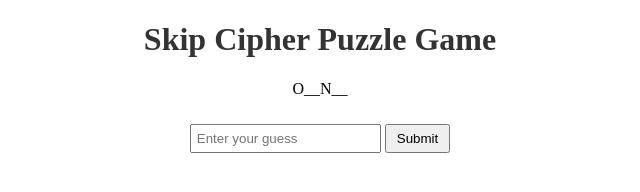
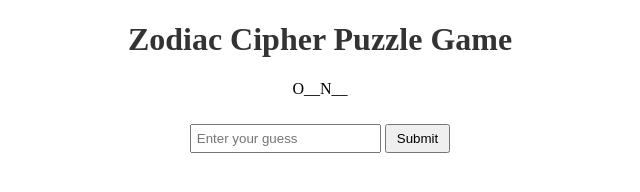
Before and after one commit to mzirkle/cipher-puzzle-game, a plain HTML site: page index.html in a window 1280 px wide. Shown: the whole page, without its empty margins (320-960 px from the left). Drawn offline with Linux system fonts and the light colour scheme.

Commit message:
index.html

```diff
--- a/index.html
+++ b/index.html
@@ -1,11 +1,11 @@
 <!DOCTYPE html>
 <html>
 <head>
-  <title>Skip Cipher Puzzle Game</title>
+  <title>Zodiac Cipher Puzzle Game</title>
   <link rel="stylesheet" type="text/css" href="styles.css">
 </head>
 <body>
-  <h1>Skip Cipher Puzzle Game</h1>
+  <h1>Zodiac Cipher Puzzle Game</h1>
   <p id="puzzle-text"></p>
   <input type="text" id="guess-input" placeholder="Enter your guess">
   <button id="submit-button">Submit</button>
```
